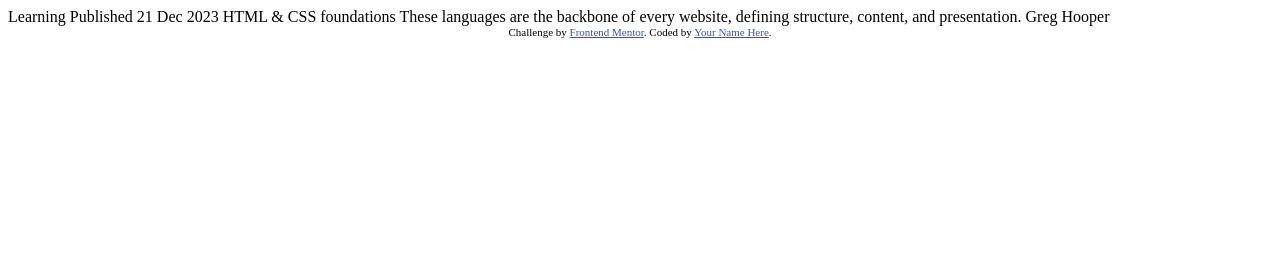
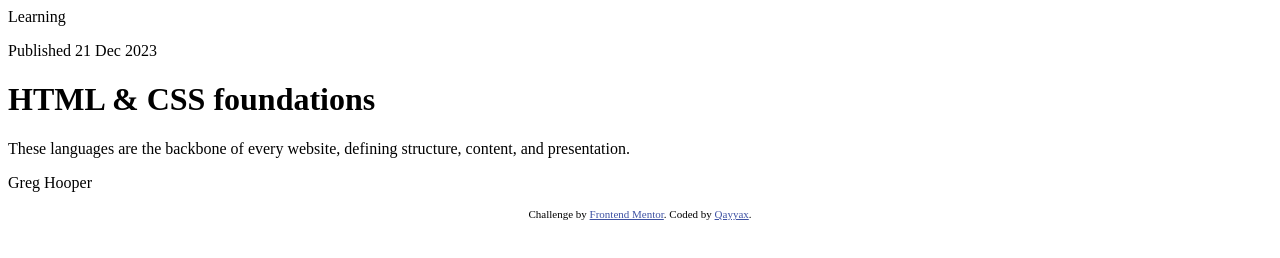
Before and after one commit to Qayyax/Blog-preview-card, a plain HTML site: page index.html in a window 1280 px wide. Drawn offline with Linux system fonts and the light colour scheme.

Commit message:
baseline

```diff
--- a/index.html
+++ b/index.html
@@ -1,34 +1,50 @@
-<!DOCTYPE html>
+<!doctype html>
 <html lang="en">
   <head>
-  <meta charset="UTF-8">
-  <meta name="viewport" content="width=device-width, initial-scale=1.0"> <!-- displays site properly based on user's device -->
+    <meta charset="UTF-8" />
+    <meta name="viewport" content="width=device-width, initial-scale=1.0" />
+    <!-- displays site properly based on user's device -->
 
-  <link rel="icon" type="image/png" sizes="32x32" href="./assets/images/favicon-32x32.png">
+    <link
+      rel="icon"
+      type="image/png"
+      sizes="32x32"
+      href="./assets/images/favicon-32x32.png"
+    />
 
     <title>Frontend Mentor | Blog preview card</title>
 
     <!-- Feel free to remove these styles or customise in your own stylesheet 👍 -->
     <style>
-    .attribution { font-size: 11px; text-align: center; }
-    .attribution a { color: hsl(228, 45%, 44%); }
+      .attribution {
+        font-size: 11px;
+        text-align: center;
+      }
+      .attribution a {
+        color: hsl(228, 45%, 44%);
+      }
     </style>
   </head>
   <body>
+    <main>
+      <div class="tag">Learning</div>
 
-  Learning
+      <p>Published 21 Dec 2023</p>
 
-  Published 21 Dec 2023
+      <h1>HTML & CSS foundations</h1>
 
-  HTML & CSS foundations
+      <p class="content">
+        These languages are the backbone of every website, defining structure,
+        content, and presentation.
+      </p>
 
-  These languages are the backbone of every website, defining structure, content, and presentation.
-
-  Greg Hooper
-
+      <div class="author"><p>Greg Hooper</p></div>
+    </main>
     <div class="attribution">
-    Challenge by <a href="https://www.frontendmentor.io?ref=challenge" target="_blank">Frontend Mentor</a>.
-    Coded by <a href="#">Your Name Here</a>.
+      Challenge by
+      <a href="https://www.frontendmentor.io?ref=challenge" target="_blank"
+        >Frontend Mentor</a
+      >. Coded by <a href="#">Qayyax</a>.
     </div>
   </body>
 </html>
--- a/styles.css
+++ b/styles.css
@@ -4,3 +4,15 @@
   --Gray-500: hsl(0, 0%, 42%);
   --Gray-950: hsl(0, 0%, 7%);
 }
+@font-face {
+  font-family: "Figtree";
+  src: url("./assets/fonts/Figtree-VariableFont_wght.ttf") format("truetype");
+  font-weight: 500 800;
+  font-style: normal;
+  font-display: swap;
+}
+
+body {
+  font-family: "Figtree", sans-serif;
+  font-weight: 500;
+}
```
Also changed, not shown: ._index.html, 2 other files. Lines whose indentation alone changed are shown as unchanged.
